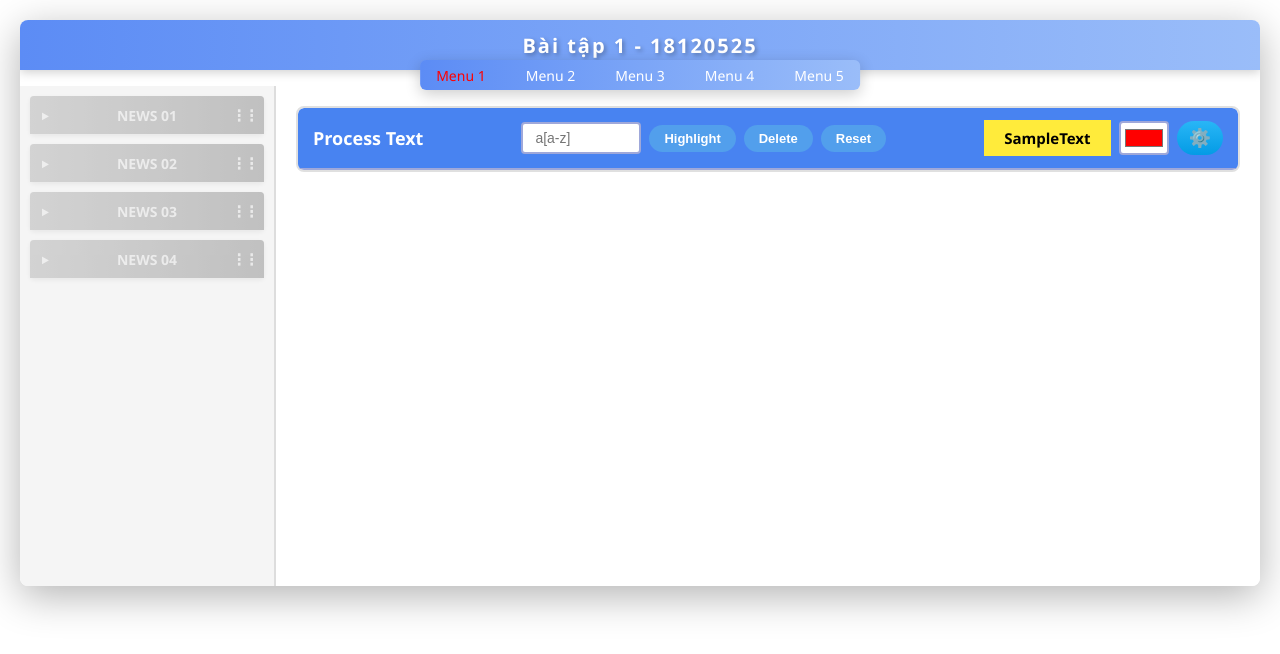
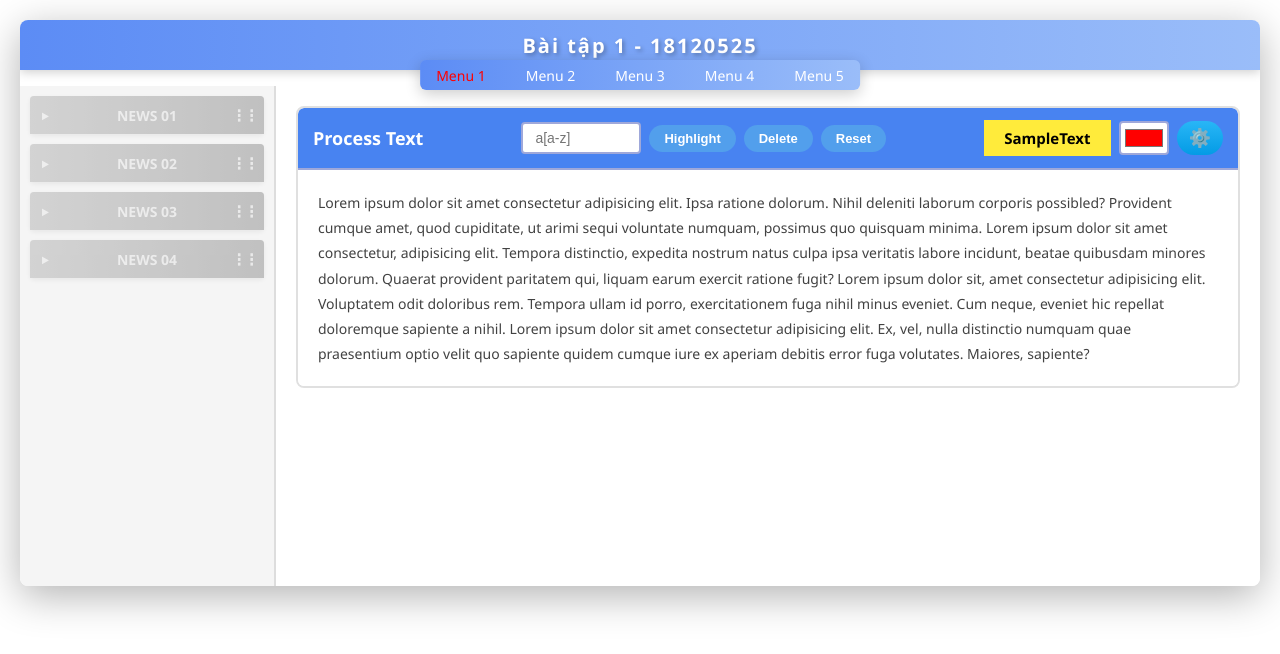
Before and after one commit to doanthanhquang/bai-tap-ca-nhan-1, a plain HTML site: page index.html in a window 1280 px wide. Drawn offline with nearby package versions, Linux system fonts and the light colour scheme.

Commit message:
feat: text content

```diff
--- a/index.html
+++ b/index.html
@@ -143,6 +143,10 @@
                 </div>
               </div>
             </div>
+
+            <div id="text-content" class="text-content">
+                <p>Lorem ipsum dolor sit amet consectetur adipisicing elit. Ipsa ratione dolorum. Nihil deleniti laborum corporis possibled? Provident cumque amet, quod cupiditate, ut arimi sequi voluntate numquam, possimus quo quisquam minima. Lorem ipsum dolor sit amet consectetur, adipisicing elit. Tempora distinctio, expedita nostrum natus culpa ipsa veritatis labore incidunt, beatae quibusdam minores dolorum. Quaerat provident paritatem qui, liquam earum exercit ratione fugit? Lorem ipsum dolor sit, amet consectetur adipisicing elit. Voluptatem odit doloribus rem. Tempora ullam id porro, exercitationem fuga nihil minus eveniet. Cum neque, eveniet hic repellat doloremque sapiente a nihil. Lorem ipsum dolor sit amet consectetur adipisicing elit. Ex, vel, nulla distinctio numquam quae praesentium optio velit quo sapiente quidem cumque iure ex aperiam debitis error fuga volutates. Maiores, sapiente?</p>
+            </div>
           </section>
         </main>
       </div>
```
